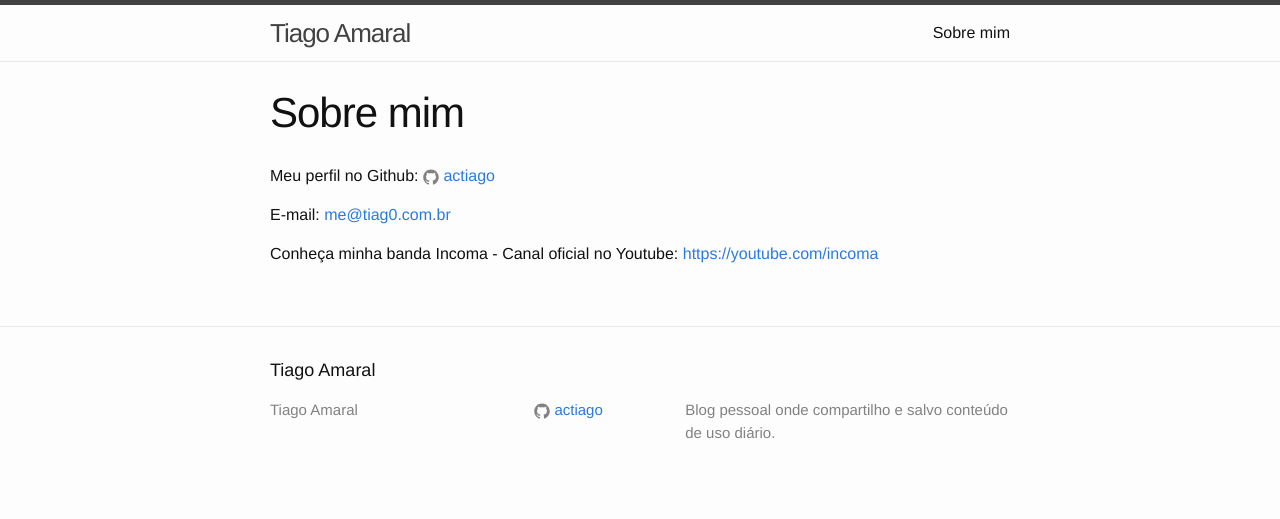
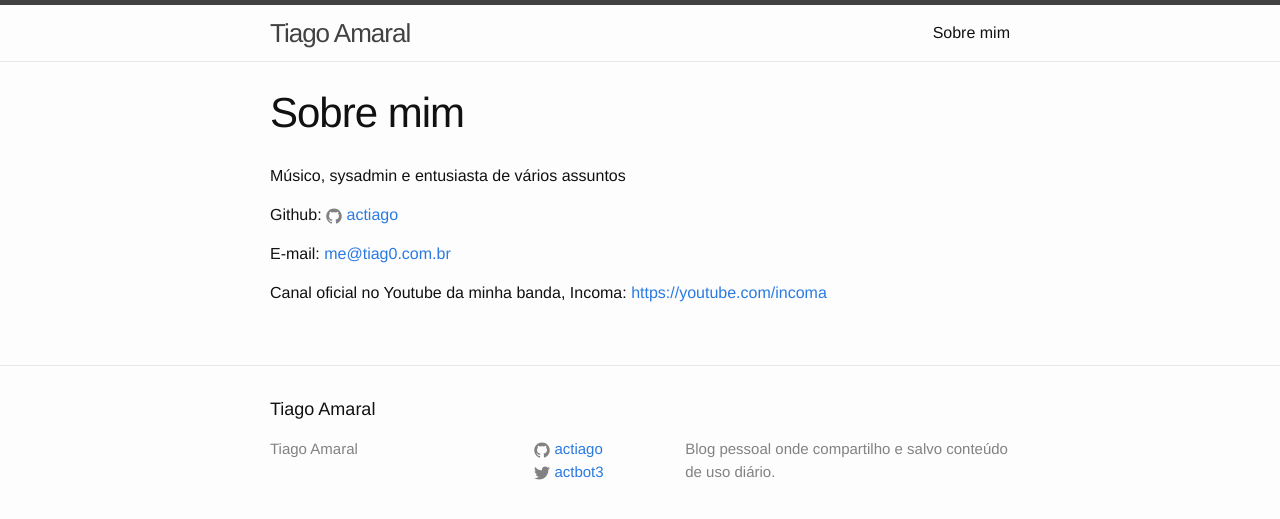
Before and after one commit to actiago/actiago.github.io, a Jekyll site: the page built from about.md, in a window 1280 px wide. Shown: the top 519 px of the page. Built offline with Jekyll 4.4.1, drawn with Linux system fonts in a browser that asks for light colours.

Commit message:
Altera informacoes de contato

```diff
--- a/_config.yml
+++ b/_config.yml
@@ -8,7 +8,7 @@ description: > # this means to ignore newlines until "baseurl:"
 tagline: Sysadmin
 pic: favicon.png
 # baseurl: "" # the subpath of your site, e.g. /blog
-# twitter_username:
+twitter_username: actbot3
 github_username: actiago
 telegram: tcego
 
--- a/about.md
+++ b/about.md
@@ -4,9 +4,11 @@ title: Sobre mim
 permalink: /about/
 ---
 
-Meu perfil no Github:
+Músico, sysadmin e entusiasta de vários assuntos
+
+Github:
 {% include icon-github.html username="actiago" %}
 
 E-mail: [me@tiag0.com.br](me@tiag0.com.br)
 
-Conheça minha banda Incoma - Canal oficial no Youtube: [https://youtube.com/incoma](https://youtube.com/incoma)
+Canal oficial no Youtube da minha banda, Incoma: [https://youtube.com/incoma](https://youtube.com/incoma)
```
